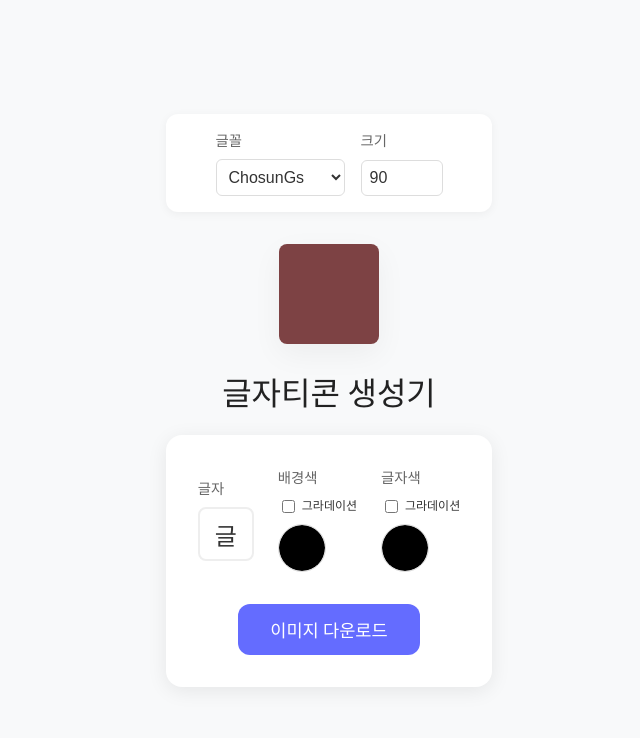
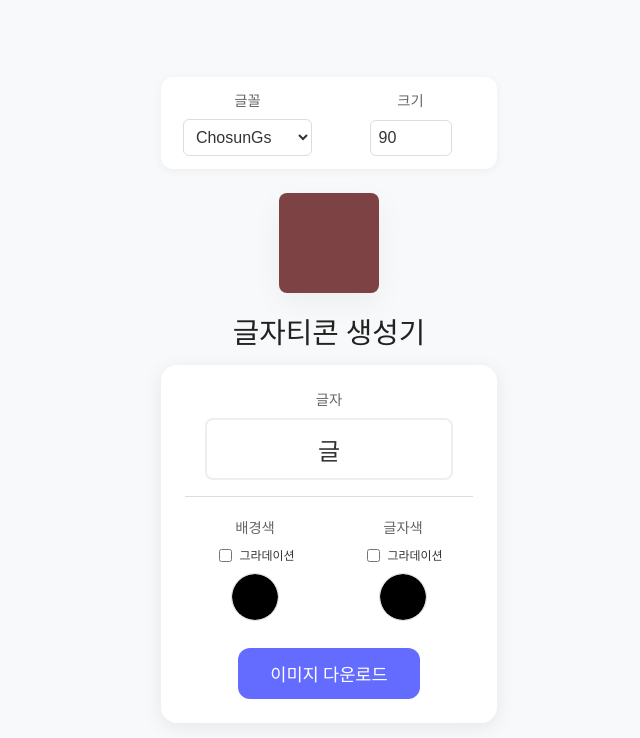
Before and after one commit to sjy5386/charicon, a React (Vite) app: page / in a window 1280 px wide. Shown: the top 738 px of the page, without its empty margins (311-951 px from the left). Built offline with nearby package versions, Linux system fonts and the light colour scheme; a web font is replaced by a local one.

Commit message:
UI 개선
Signed-off-by: Seokjin Yoon <13289043+sjy5386@users.noreply.github.com>

```diff
--- a/src/App.css
+++ b/src/App.css
@@ -1,7 +1,7 @@
 #root {
   max-width: 800px;
   margin: 0 auto;
-  padding: 2rem;
+  padding: 1rem;
   text-align: center;
 }
 
@@ -11,9 +11,9 @@ body {
 }
 
 .header-container {
-  margin-bottom: 2rem;
+  margin-bottom: 1rem;
   background: var(--header-bg);
-  padding: 1rem;
+  padding: 0.8rem;
   border-radius: 12px;
   box-shadow: 0 2px 10px var(--shadow-color);
   display: flex;
@@ -26,7 +26,7 @@ body {
   display: flex;
   flex-direction: column;
   align-items: center;
-  margin: 2rem 0;
+  margin: 1.5rem 0;
 }
 
 canvas {
@@ -36,32 +36,52 @@ canvas {
 }
 
 h1 {
-  font-size: 2rem;
+  font-size: 1.8rem;
   color: var(--title-color);
-  margin-bottom: 1.5rem;
+  margin-bottom: 1rem;
 }
 
 .card {
   background: var(--card-bg);
-  padding: 2rem;
+  padding: 1.5rem;
   border-radius: 16px;
   box-shadow: 0 4px 20px var(--card-shadow);
 }
 
-.input-group {
+.input-group-vertical {
   display: flex;
-  flex-wrap: wrap;
-  gap: 1.5rem;
+  flex-direction: column;
+  gap: 1.2rem;
+  align-items: center;
+  margin-bottom: 0.5rem;
+}
+
+.input-row {
+  display: flex;
+  flex-wrap: nowrap;
+  gap: 0.5rem;
   justify-content: center;
+  align-items: flex-start;
+  width: 100%;
+  overflow-x: auto; /* 내용이 넘칠 경우 스크롤 허용 */
+}
+
+.main-input {
   align-items: center;
-  margin-bottom: 2rem;
+  padding-bottom: 1rem;
+  border-bottom: 1px solid var(--border-color);
+  width: 100%;
+  flex: none;
 }
 
 .input-item {
   display: flex;
   flex-direction: column;
-  align-items: flex-start;
+  align-items: center;
   gap: 0.5rem;
+  flex: 1;
+  min-width: 140px; /* 적절한 최소 너비 설정 */
+  text-align: center;
 }
 
 label {
@@ -73,8 +93,9 @@ label {
 
 input[type='text'] {
   font-size: 1.5rem;
-  width: 3rem;
-  height: 3rem;
+  width: 100%;
+  max-width: 240px;
+  height: 3.5rem;
   text-align: center;
   border: 2px solid var(--input-border);
   background-color: var(--card-bg);
--- a/src/App.tsx
+++ b/src/App.tsx
@@ -41,12 +41,13 @@ function App() {
             <h1>글자티콘 생성기</h1>
 
             <div className="card">
-                <div className="input-group">
-                    <div className="input-item">
+                <div className="input-group-vertical">
+                    <div className="input-item main-input">
                         <label>글자</label>
                         <input type="text" maxLength={1} value={character}
                                onChange={(e) => setCharacter(e.target.value)}/>
                     </div>
+                    <div className="input-row">
                         <div className="input-item">
                             <label>배경색</label>
                             <div style={{display: 'flex', gap: '4px', alignItems: 'center'}}>
@@ -76,7 +77,10 @@ function App() {
                             {colorIsGradient ? (
                                 <div style={{display: 'flex', gap: '4px'}}>
                                     <input type="color" value={colorGradient.start}
-                                       onChange={(e) => setColorGradient({...colorGradient, start: e.target.value})}/>
+                                           onChange={(e) => setColorGradient({
+                                               ...colorGradient,
+                                               start: e.target.value
+                                           })}/>
                                     <input type="color" value={colorGradient.end}
                                            onChange={(e) => setColorGradient({...colorGradient, end: e.target.value})}/>
                                 </div>
@@ -85,7 +89,10 @@ function App() {
                             )}
                         </div>
                     </div>
-                <button onClick={() => downloadCanvas(canvasRef.current, character + '.png')}>이미지 다운로드</button>
+                </div>
+                <button style={{marginTop: '1.2rem'}}
+                        onClick={() => downloadCanvas(canvasRef.current, character + '.png')}>이미지 다운로드
+                </button>
             </div>
         </div>
     )
--- a/src/index.css
+++ b/src/index.css
@@ -45,7 +45,7 @@ body {
 }
 
 h1 {
-  font-size: 3.2em;
+  font-size: 2.5em;
   line-height: 1.1;
 }
 
```
Lines whose indentation alone changed are shown as unchanged.
